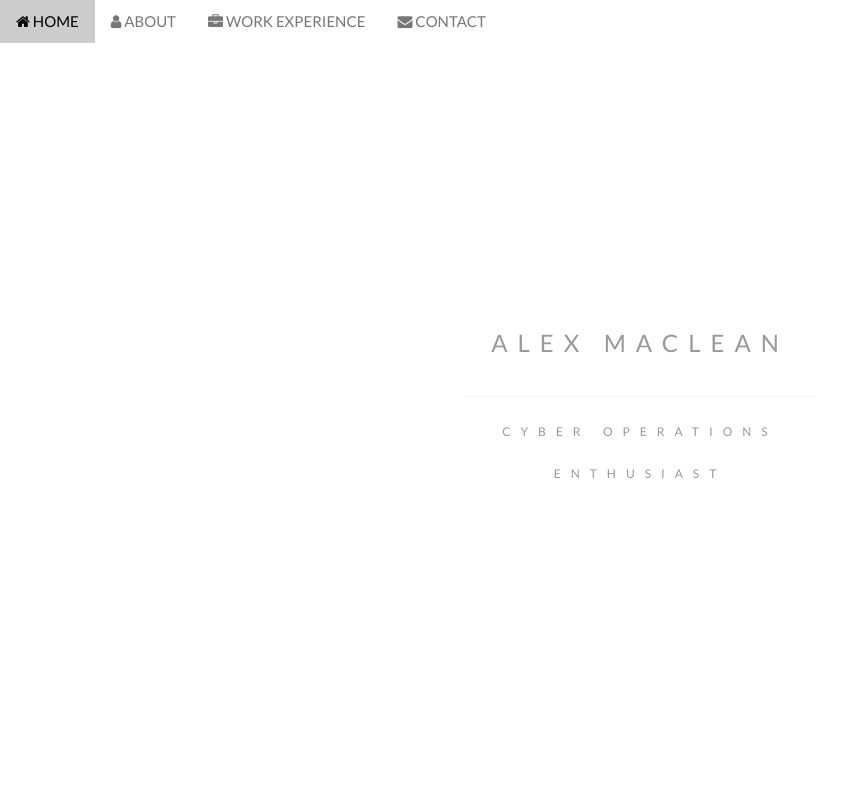
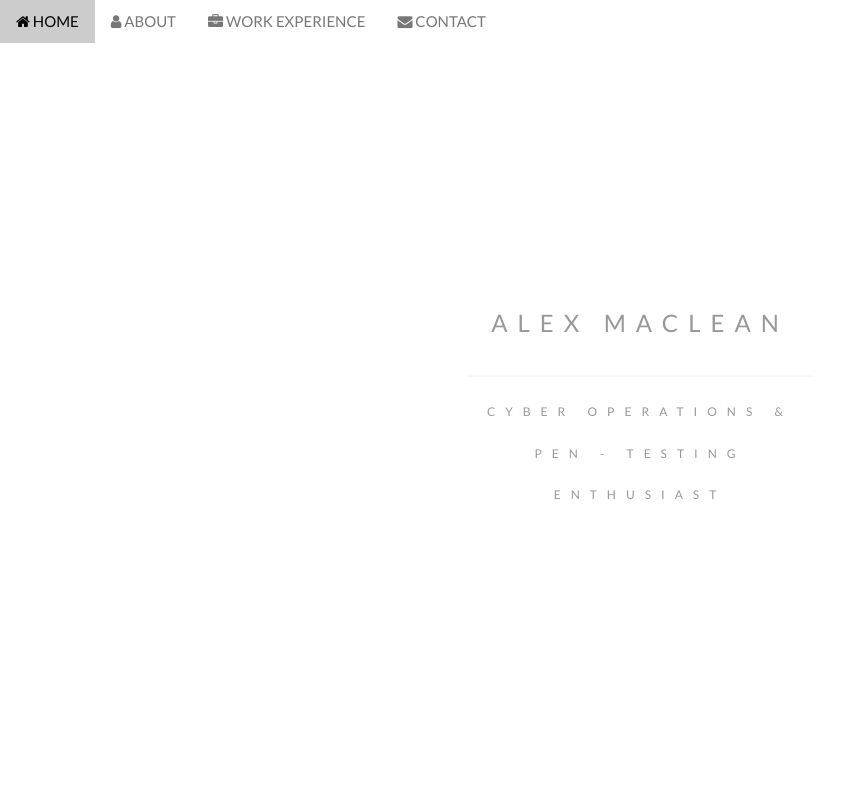
Before and after one commit to alexmaclean23/Personal-Website, a plain HTML site: page index.html in a window 1280 px wide. Shown: the top 800 px of the page, without its empty margins (0-845 px from the left). Drawn offline with Linux system fonts and the light colour scheme.

Commit message:
Update header text

```diff
--- a/index.html
+++ b/index.html
@@ -89,7 +89,8 @@
         <h1 class="am23-center am23-padding-large am23-xlarge am23-wide am23-animate-opacity">ALEX MACLEAN</h1>
         <hr>
         <!-- Identifiers -->
-        <p class="am23-padding-small am23-small am23-wide am23-animate-opacity am23-center">CYBER OPERATIONS</p>
+        <p class="am23-padding-small am23-small am23-wide am23-animate-opacity am23-center">CYBER OPERATIONS &</p>
+        <p class="am23-padding-small am23-small am23-wide am23-animate-opacity am23-center">PEN - TESTING</p>
         <p class="am23-padding-small am23-small am23-wide am23-animate-opacity am23-center">ENTHUSIAST</p>
       </div>
     </div>
```
